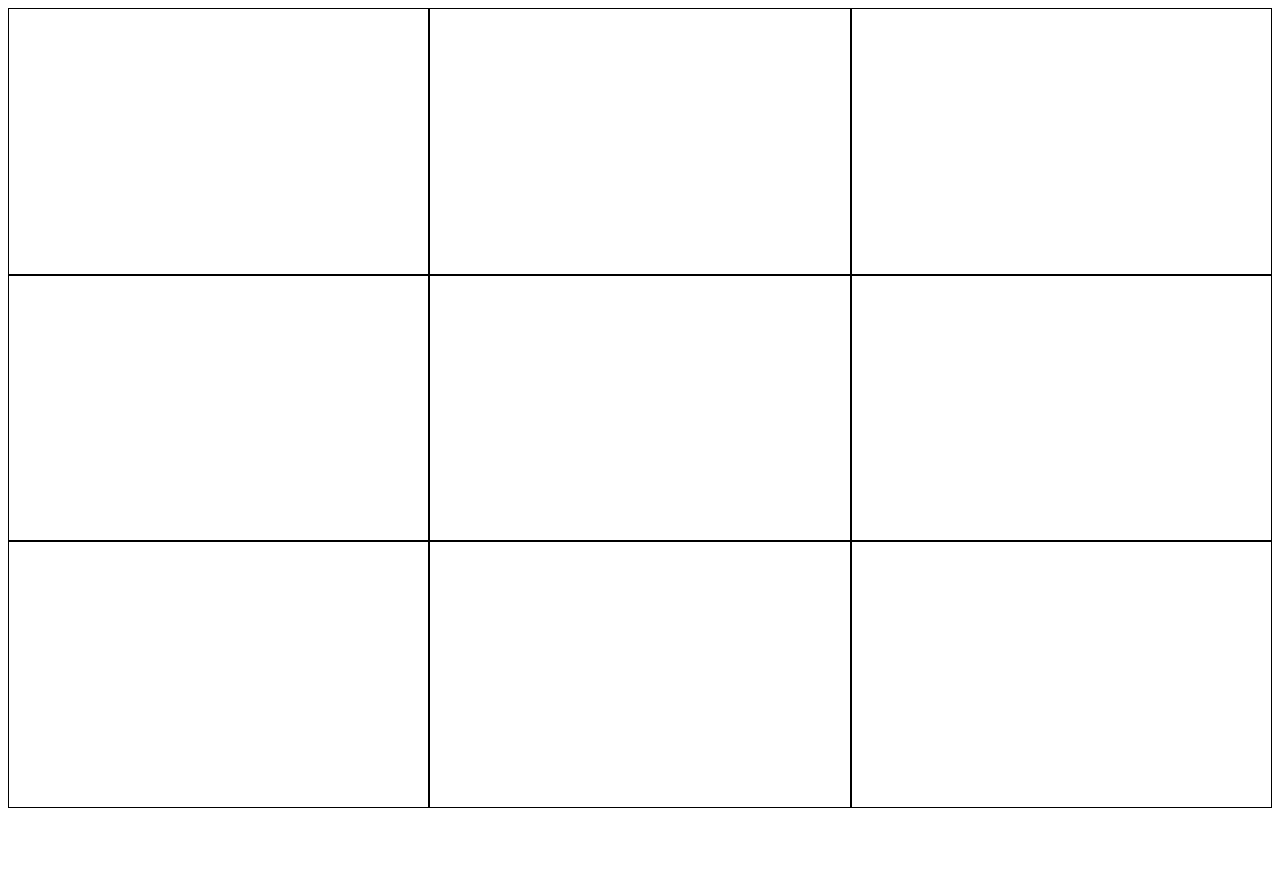
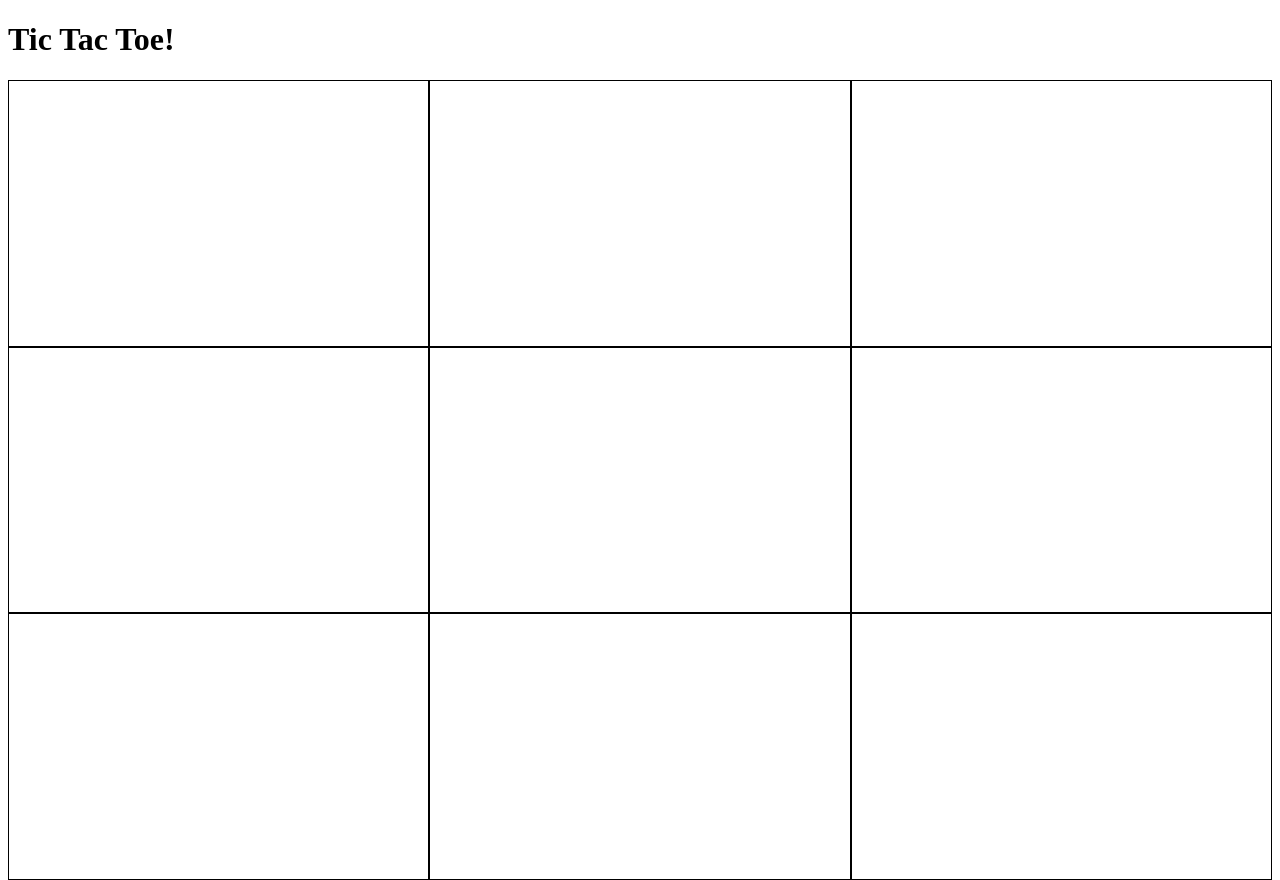
Before and after one commit to grawash/Tic-Tac-Toe, a plain HTML site: page index.html in a window 1280 px wide. Before the commit the page ends 816 px from the top, so only its background shows below. Drawn offline with Linux system fonts and the light colour scheme.

Commit message:
added header

```diff
--- a/index.html
+++ b/index.html
@@ -10,7 +10,9 @@
 </head>
 <body>
     <div class="container">
-        <div class="header"></div>
+        <div class="header">
+            <h1 class="mainHeading">Tic Tac Toe!</h1>
+        </div>
         <div class="board">
             <div class="square" id="1"></div>
             <div class="square" id="2"></div>
```
